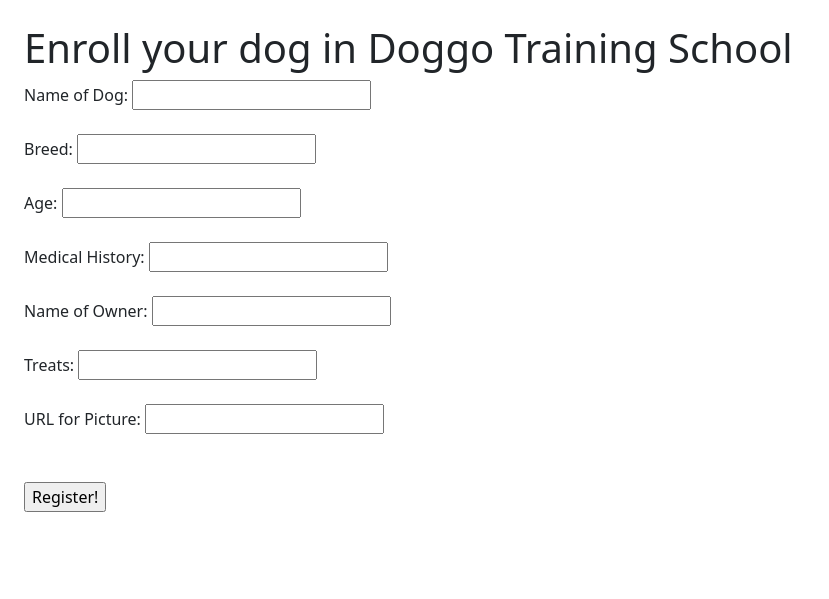
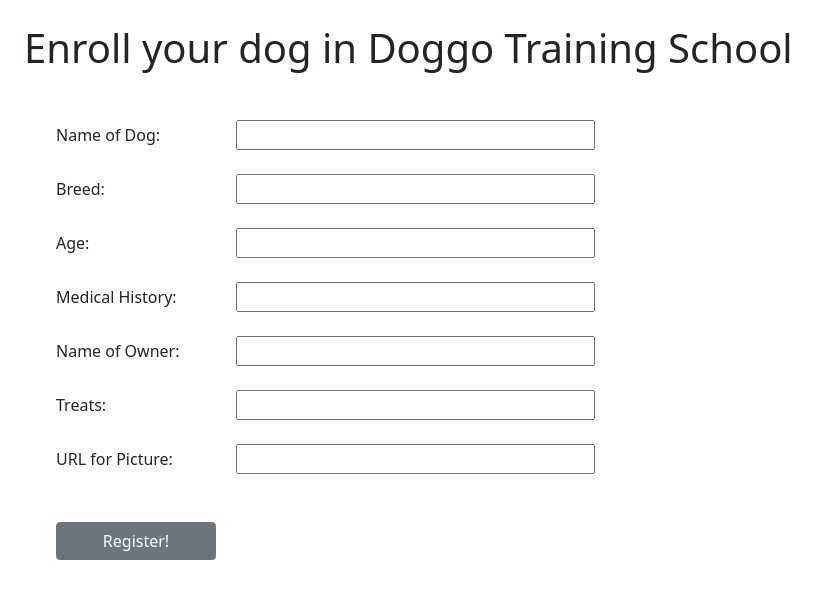
Before and after one commit to diyawiii/lis161, a Flask app: page /enroll in a window 1280 px wide. Shown: the part 56-655 px from the top of the page, without its empty margins (0-829 px from the left). Run offline with Flask 2, Linux system fonts and the light colour scheme.

Commit message:
Aligned forms and input and added boostrap in button. All in enroll.html

```diff
--- a/static/css/style.css
+++ b/static/css/style.css
@@ -1,4 +1,24 @@
-h1 {
-    color: pink;
-    background: black;
+.enroll-form {
+    display: table;
+    margin: 3em 0 0 2em;
+    padding-right: 2em;
 }
+
+.enroll-p {
+    display: table-row;
+}
+
+.enroll-label {
+    display: table-cell;
+    width: 43%;
+}
+
+.enroll-input {
+    display: table-cell;
+    width: 150%;
+}
+
+.enroll-button {
+    width: 10em;
+    column: 2;
+}
--- a/templates/base.html
+++ b/templates/base.html
@@ -4,7 +4,8 @@
     <meta charset="UTF-8">
     <title>{% block title %}{% endblock %}</title>
     <!--<link rel="stylesheet" href="{{ url_for('static', filename='css/style.css') }}">-->
-  <link href="https://cdn.jsdelivr.net/npm/bootstrap@5.0.1/dist/css/bootstrap.min.css" rel="stylesheet" integrity="sha384-+0n0xVW2eSR5OomGNYDnhzAbDsOXxcvSN1TPprVMTNDbiYZCxYbOOl7+AMvyTG2x" crossorigin="anonymous">
+    <link href="https://cdn.jsdelivr.net/npm/bootstrap@5.0.1/dist/css/bootstrap.min.css" rel="stylesheet" integrity="sha384-+0n0xVW2eSR5OomGNYDnhzAbDsOXxcvSN1TPprVMTNDbiYZCxYbOOl7+AMvyTG2x" crossorigin="anonymous">
+    <link href="/static/css/style.css" rel="stylesheet">
 </head>
 <body>
 {% include 'nav.html' %}
--- a/templates/enroll.html
+++ b/templates/enroll.html
@@ -2,21 +2,38 @@
 {% block title %}Enroll Your Dog{% endblock %}
 {% block content %}
 <h1>Enroll your dog in Doggo Training School</h1>
-<form action="{{ url_for('process') }}" method="post">
-    <label for="d_name">Name of Dog:</label>
-    <input type="text" name="dog_name" id="d_name" required><br><br>
-    <label for="d_breed">Breed:</label>
-    <input type="text" name="dog_breed" id="d_breed"><br><br>
-    <label for="d_age">Age:</label>
-    <input type="number" name="dog_age" id="d_age"><br><br>
-    <label for="d_medical">Medical History:</label>
-    <input type="text" name="dog_medical" id="d_medical"><br><br>
-    <label for="o_name">Name of Owner:</label>
-    <input type="text" name="dog_owner" id="o_name" required><br><br>
-    <label for="d_treats">Treats:</label>
-    <input type="text" name="dog_treats" id="d_treats"><br><br>
-    <label for="d_pic">URL for Picture:</label>
-    <input type="text" name="dog_pic" id="d_pic"><br><br><br>
-    <input type="submit" value="Register!">
+<form class="enroll-form" action="{{ url_for('process') }}" method="post">
+    <p class="enroll-p">
+        <label class="enroll-label" for="d_name">Name of Dog:</label>
+        <input class="enroll-input" type="text" name="dog_name" id="d_name" required><br><br>
+    </p>
+    <p class="enroll-p">
+        <label class="enroll-label" for="d_breed">Breed:</label>
+        <input class="enroll-input" type="text" name="dog_breed" id="d_breed"><br><br>
+    </p>
+    <p class="enroll-p">
+        <label class="enroll-label" for="d_age">Age:</label>
+        <input class="enroll-input" type="number" name="dog_age" id="d_age"><br><br>
+    </p>
+    <p class="enroll-p">
+        <label class="enroll-label" for="d_medical">Medical History:   </label>
+        <input class="enroll-input" type="text" name="dog_medical" id="d_medical"><br><br>
+    </p>
+    <p class="enroll-p">
+        <label class="enroll-label" for="o_name">Name of Owner:   </label>
+        <input class="enroll-input" type="text" name="dog_owner" id="o_name" required><br><br>
+    </p>
+    <p class="enroll-p">
+        <label class="enroll-label" for="d_treats">Treats:</label>
+        <input class="enroll-input" type="text" name="dog_treats" id="d_treats"><br><br>
+    </p>
+    <p class="enroll-p">
+        <label class="enroll-label" for="d_pic">URL for Picture:</label>
+        <input class="enroll-input" type="text" name="dog_pic" id="d_pic"><br><br><br>
+    </p>
+    <p class="enroll-p">
+
+        <input type="submit" value="Register!" class="btn btn-secondary enroll-button">
+    </p>
 </form>
 {% endblock %}
```
